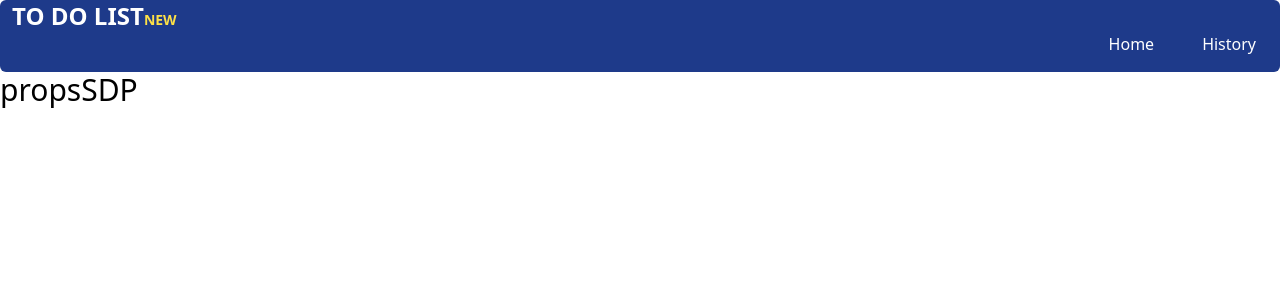
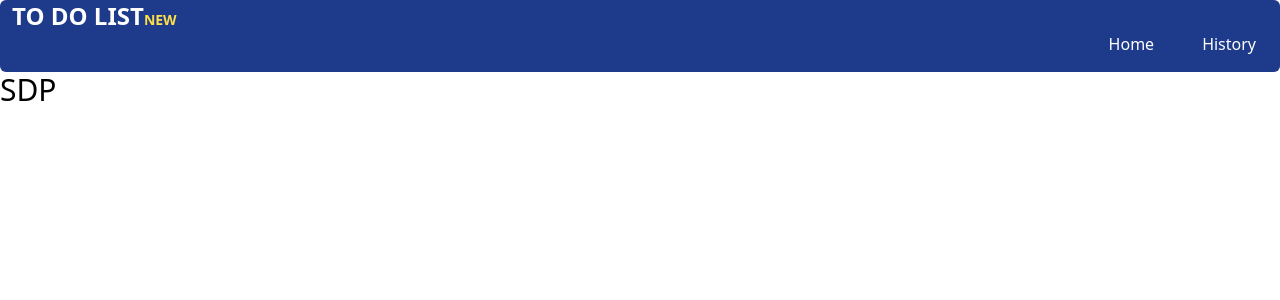
Before and after one commit to ManojCodeNew/To-Do-List, a React (Create React App) app: page /history in a window 1280 px wide. Shown: the top 300 px of the page. Built offline with nearby package versions, Linux system fonts and the light colour scheme.

Commit message:
Processing

```diff
--- a/src/component/data.js
+++ b/src/component/data.js
@@ -1,10 +1,10 @@
-import { createContext } from 'react'
+import { createContext,React } from 'react'
 import History from "./History";
 const Global_Todo_history = createContext();
 export default function data(props) {
     // let m=0;
-    console.log("This is data", props);
-    const todo_data="props";
+    console.log("This is data", props.data);
+    const todo_data=data;
     return(
         <>
         {/* <div>{props.data}</div> */}
--- a/src/component/main.js
+++ b/src/component/main.js
@@ -67,8 +67,8 @@ export default function Main(props) {
             </div> */}
 
            {/* This is Processing part  */}
-            {finalcode.map((item,key)=><Data data={finalcode[key]} name="hai"/>)}
-            {/* <Data data={"finalcode"}/> */}
+            {/* {finalcode.map((item,key)=><Data data={finalcode[key]} name="hai"/>)} */}
+            <Data data="finalcode"/>
         </div>
 
     )
```
